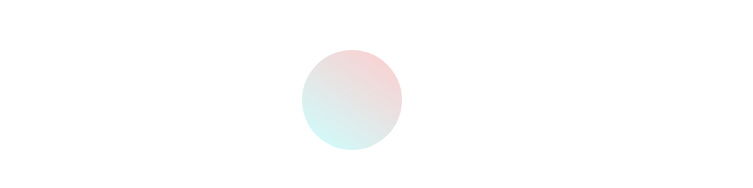
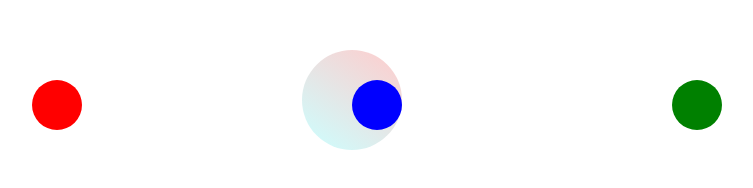
Before and after one commit to DanShafi/FreeCodeCamp, a plain HTML site: page Responsive Web Design/Applied Visual Design/index.html in a window 1280 px wide. Shown: the whole page, without its empty margins (288-1041 px from the left). Drawn offline with Linux system fonts and the light colour scheme.

Commit message:
Applied visual design module complete

```diff
--- a/Responsive Web Design/Applied Visual Design/index.html
+++ b/Responsive Web Design/Applied Visual Design/index.html
@@ -26,3 +26,42 @@
     }
 </style>
 <div id="ball"></div>
+
+<!--Making balls juggle using bezier-curve-->
+
+<style>
+    .balls {
+        border-radius: 50%;
+        position: fixed;
+        width: 50px;
+        height: 50px;
+        top: 60%;
+        animation-name: jump;
+        animation-duration: 2s;
+        animation-iteration-count: infinite;
+    }
+    #red {
+        background: red;
+        left: 25%;
+        animation-timing-function: linear;
+    }
+    #blue {
+        background: blue;
+        left: 50%;
+        animation-timing-function: ease-out;
+    }
+    #green {
+        background: green;
+        left: 75%;
+        animation-timing-function: cubic-bezier(0.69, 0.1, 1, 0.1);
+    }
+
+    @keyframes jump {
+        50% {
+            top: 10%;
+        }
+    }
+</style>
+<div class="balls" id="red"></div>
+<div class="balls" id="blue"></div>
+<div class="balls" id="green"></div>
```
Also changed, not shown: 2 other files.
